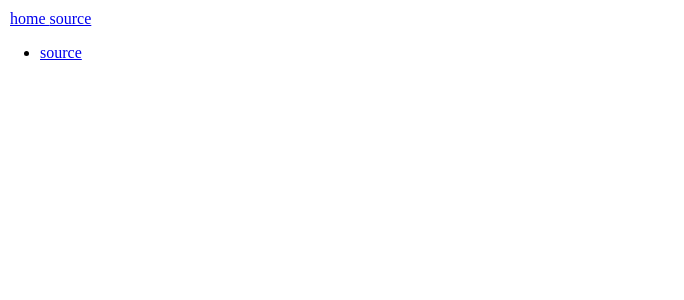
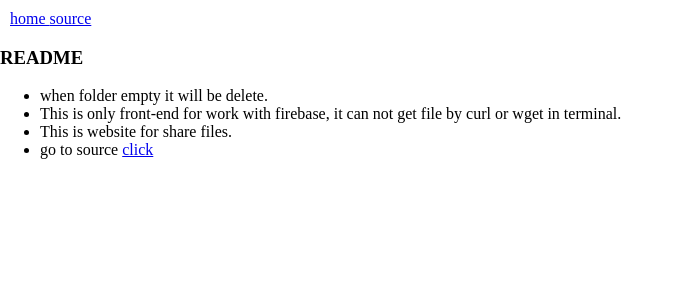
Before and after one commit to Arikato111/publish-files, a React (Vite) app: page / in a window 1280 px wide. Shown: the top 300 px of the page, without its empty margins (0-684 px from the left). Built offline with nearby package versions, Linux system fonts and the light colour scheme; no server answers.

Commit message:
update: home and source;

```diff
--- a/src/pages/Home.tsx
+++ b/src/pages/Home.tsx
@@ -1,13 +1,16 @@
-import { Link } from "react-router-dom";
+import { useEffect } from "react"
 
 export default function Home() {
-    return <main>
-        <header>
-            <nav>
-                <ul>
-                    <li><Link to={'/source/'}>source</Link></li>
-                </ul>
-            </nav>
-        </header>
-    </main>
+    useEffect(() => {
+        document.title = "HOME/"
+    }, [])
+    return <div>
+        <h3>README</h3>
+        <ul>
+            <li>when folder empty it will be delete.</li>
+            <li>This is only front-end for work with firebase, it can not get file by curl or wget in terminal.</li>
+            <li>This is website for share files. </li>
+            <li>go to source <a href="/source">click</a></li>
+        </ul>
+    </div>
 }
--- a/src/pages/Source.tsx
+++ b/src/pages/Source.tsx
@@ -15,6 +15,7 @@ function Source() {
   }
 
   useEffect(() => {
+    document.title = location.pathname;
     console.log(window.location.pathname)
     fetchFile()
   }, [window.location.pathname])
```
